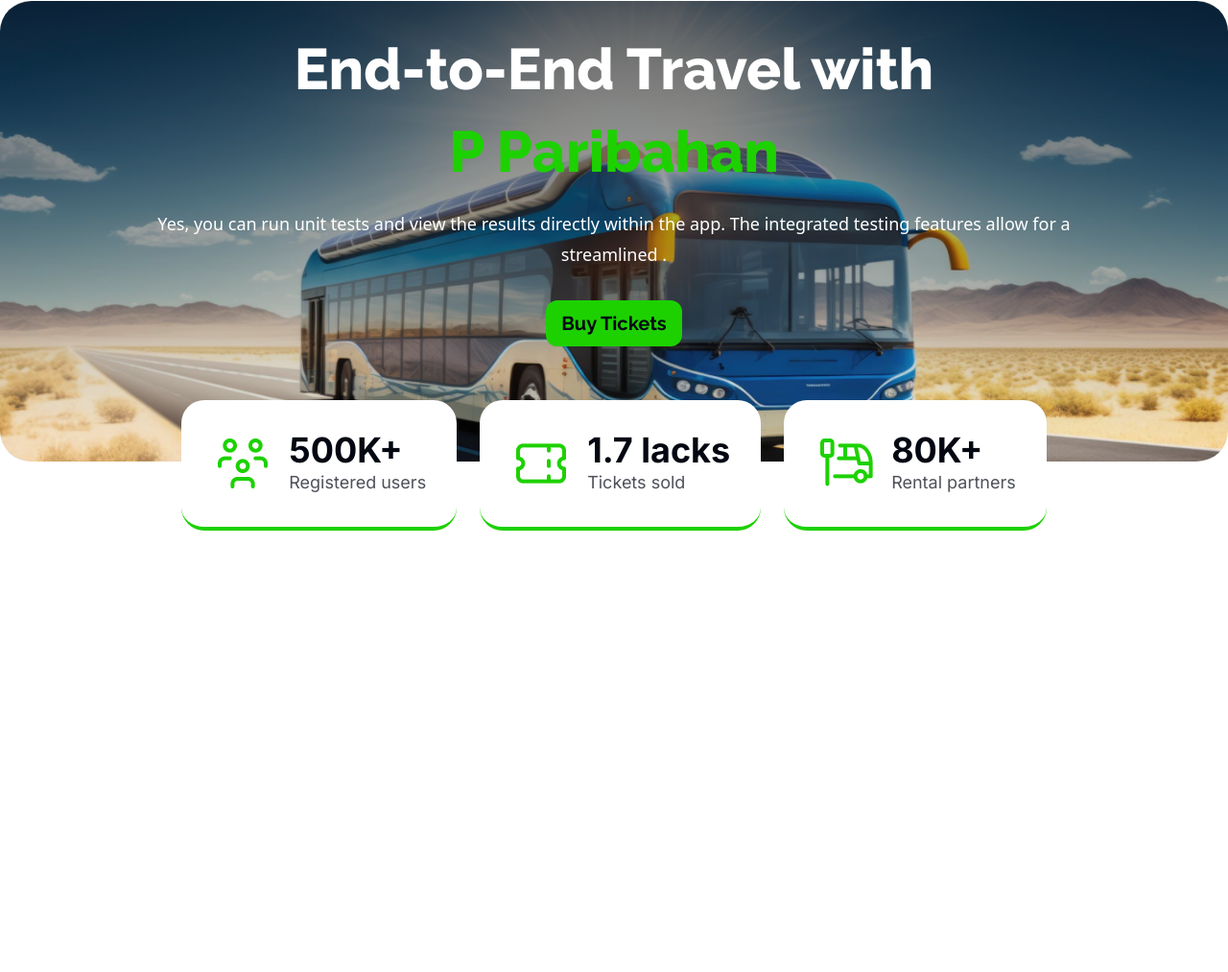
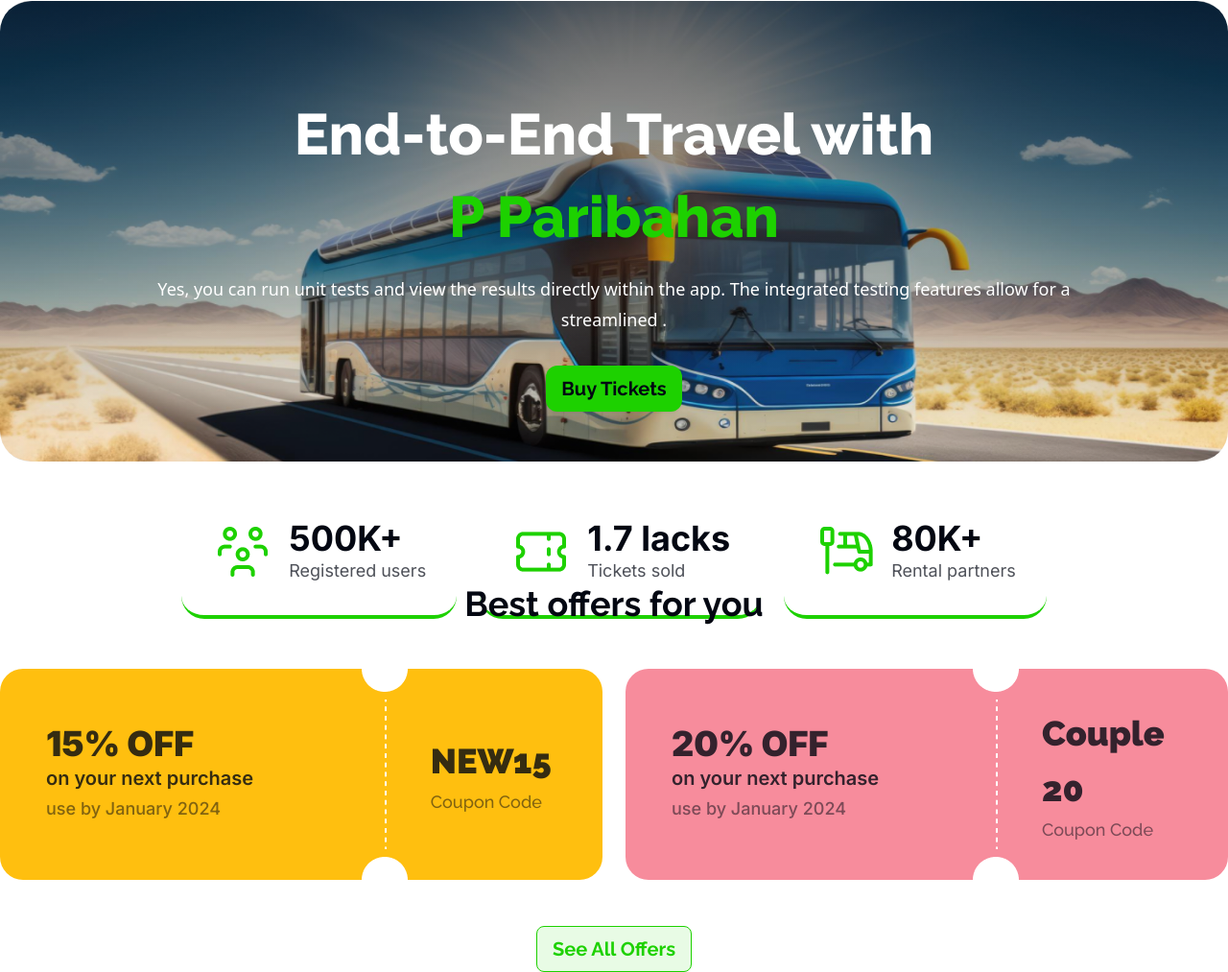
Before and after one commit to nznazmulhuda/assignment-5, a plain HTML site: page index.html in a window 1280 px wide. Shown: the part 159-1172 px from the top of the page at 96% size. Before the commit the page ends 800 px from the top, so only its background shows below. Drawn offline with nearby package versions, Linux system fonts and the light colour scheme.

Commit message:
offer section done

```diff
--- a/index.html
+++ b/index.html
@@ -51,6 +51,9 @@
 							btn_clr: "rgba(29, 209, 0, 0.1)",
 							btn_clr_hover: "rgba(29, 209, 0, 0.4)",
 							link: "rgba(3, 7, 18, 0.7)",
+                            title: "rgba(3, 7, 18, 0.8)",
+                            disc: "rgba(3, 7, 18, 0.5)",
+
 						},
 					},
 				},
@@ -67,6 +70,10 @@
 				.inter {
 					font-family: "inter", sans-serif;
 				}
+
+                .calc {
+                    width: calc(50% - 12px);
+                }
 			}
 		</style>
 	</head>
@@ -147,7 +154,7 @@
 
 			<!-- banner section is here -->
 			<div
-				class="banner w-full h-[60vh] mt-9 flex flex-col gap-4 items-center pt-10 lg:pt-7"
+				class="banner w-full h-[60vh] mt-9 flex flex-col gap-4 items-center pt-7 lg:pt-24"
 				style="
 					border-radius: 32px;
 					background: linear-gradient(
@@ -184,7 +191,7 @@
 				</button>
 
                 <!-- website info section is here -->
-                <div class="flex flex-wrap justify-center gap-10 lg:gap-6 mt-10">
+                <div class="flex flex-wrap justify-center gap-10 lg:gap-6 mt-16">
                     <!-- card 1 -->
                     <div class="flex gap-4 items-center bg-white p-8 rounded-3xl border-b-4 border-theme">
                         <img width="64px" height="64px" src="./images/people.png" alt="">
@@ -216,7 +223,58 @@
 		</header>
 
 		<!-- main section is here -->
-		<main class="container mx-auto"></main>
+		<main class="container mx-auto">
+            <!-- best offer section is here -->
+            <section class="offer w-full mt-[550px] lg:mt-32 flex flex-col items-center gap-12">
+                <!-- section title -->
+                <h1 class="text-[#030712] raleway text-4xl font-bold">Best offers for you</h1>
+
+                <!-- section card -->
+                <div class="grid lg:grid-cols-2 w-full gap-6">
+                    <!-- card 1 -->
+                    <div class="flex rounded-3xl bg-[#FFBF0F]">
+                        <!-- left side -->
+                        <div class="p-12 w-[60%] flex flex-col justify-center">
+                            <h1 class="text-title text-4xl font-[900] inter leading-9">15% OFF</h1>
+                            <p class="text-xl text-title font-semibold leading-9 inter">on your next purchase</p>
+                            <p class="text-lg inter text-disc font-medium">use by January 2024</p>
+                        </div>
+
+                        <!-- devider -->
+                        <img src="./images/cupon-devider.png" alt="">
+
+                        <!-- right side -->
+                        <div class="p-6 flex flex-col justify-center">
+                            <h1 class="text-title text-4xl font-[900] raleway leading-[58px]">NEW15</h1>
+                            <p class="text-disc text-lg font-medium raleway">Coupon Code</p>
+                        </div>
+                    </div>
+
+                    <!-- card 2 -->
+                    <div class="flex rounded-3xl bg-[#F78C9C]">
+                        <!-- left side -->
+                        <div class="p-12 flex flex-col justify-center w-[60%]">
+                            <h1 class="text-title text-4xl font-[900] inter leading-9">20% OFF</h1>
+                            <p class="text-xl text-title font-semibold leading-9 inter">on your next purchase</p>
+                            <p class="text-lg inter text-disc font-medium">use by January 2024</p>
+                        </div>
+
+                        <!-- devider -->
+                        <img src="./images/cupon-devider.png" alt="">
+
+                        <!-- right side -->
+                        <div class="p-6 flex flex-col justify-center">
+                            <h1 class="text-title text-4xl font-[900] raleway leading-[58px]">Couple 20</h1>
+                            <p class="text-disc text-lg font-medium raleway">Coupon Code</p>
+                        </div>
+                    </div>
+                </div>
+
+                <button class="btn bg-btn_clr hover:bg-btn_clr_hover rounded-lg border-theme text-theme hover:text-title text-xl font-bold raleway">See All Offers</button>
+            </section>
+
+
+        </main>
 
 		<!-- footer section is here -->
 		<footer class="w-full"></footer>
```
